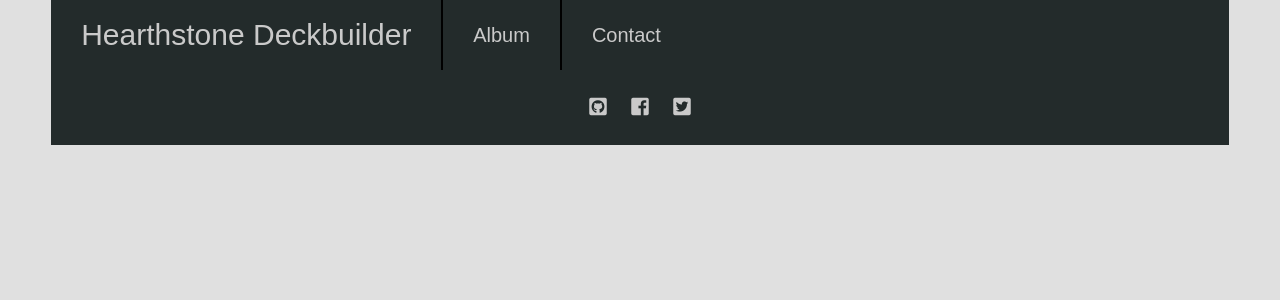
After one commit to konichiwas/hearthstone-deck-builder, a Django app: template builder/templates/builder/base.html in a window 1280 px wide. The commit adds this page. Shown: the top 300 px of the page. Run offline with Django 3.2, Linux system fonts and the light colour scheme; the template is opened without the code that fills it, so the values that code supplies are empty; style sheets or scripts are compiled from the project's sources; some libraries are stand-ins or nearby versions.

Commit message:
base with footer and header html and less

```diff
--- /dev/null
+++ b/builder/static/src/footer.less
@@ -0,0 +1,27 @@
+footer {
+	background-color: @gray-dark;
+
+	ul {
+		.reset-list;
+
+		padding: 26px 0;
+
+		text-align: center;
+
+		a {
+			display: block;
+
+			color: @gray;
+			font-size: 20px;
+			text-decoration: none;
+		}
+	}
+
+	li {
+		display: inline-block;
+
+		+ li {
+			margin-left: 20px;
+		}
+	}
+}
--- /dev/null
+++ b/builder/static/src/header.less
@@ -0,0 +1,42 @@
+header {
+	position: relative;
+	overflow: hidden;
+
+	background-color: @gray-dark;
+
+	.home-link {
+		display: inline-block;
+		padding: 20px 30px;
+		line-height: 1;
+
+		font-family: 'Hind', sans-serif;
+		font-size: 30px;
+		color: @gray;
+		text-decoration: none;
+	}
+
+	ul {
+		.reset-list;
+		.clearfix;
+
+		position: absolute;
+		top: 50%;
+		left: 390px;
+		transform: translateY(-50%);
+
+		a {
+			display: block;
+			border-left: 2px solid black;
+			padding: 26px 30px;
+
+			color: @gray;
+			font-size: 20px;
+			text-decoration: none;
+		}
+	}
+
+	li {
+		display: block;
+		float: left;
+	}
+}
--- a/builder/static/src/main.less
+++ b/builder/static/src/main.less
@@ -1,3 +1,5 @@
 @import 'normalize';
 @import 'generic';
 @import 'definitions';
+@import 'header';
+@import 'footer';
--- /dev/null
+++ b/builder/templates/builder/base.html
@@ -0,0 +1,20 @@
+<!doctype html>
+<html lang="en">
+<head>
+   	<meta charset="utf-8">
+   	<title>{% block title %}{% endblock %}</title>
+    <meta name="viewport" content="width=device-width, initial-scale=1">
+    {% load staticfiles %}
+    <link rel="stylesheet"
+          href="https://use.fontawesome.com/releases/v5.0.13/css/all.css"
+    integrity="sha384-DNOHZ68U8hZfKXOrtjWvjxusGo9WQnrNx2sqG0tfsghAvtVlRW3tvkXWZh58N9jp"      crossorigin="anonymous">
+    <link rel="stylesheet" type="text/css"
+    href="{% static 'builder/main.css' %}"/>
+</head>
+<body>
+	{% include "builder/includes/header.html" %}
+{% block body %}
+{% endblock %}
+	{% include "builder/includes/footer.html" %}
+</body>
+</html>
--- /dev/null
+++ b/builder/templates/builder/includes/footer.html
@@ -0,0 +1,13 @@
+<footer class="width-wrapper">
+	<nav>
+		<ul>
+			<li>
+				<a href="https://github.com/konichiwas">
+					<i class="fab fa-github-square"></i>
+				</a>
+			</li>
+			<li><a href="#"><i class="fab fa-facebook-square"></i></a></li>
+			<li><a href="#"><i class="fab fa-twitter-square"></i></a></li>
+		</ul>
+	</nav>
+</footer>
--- /dev/null
+++ b/builder/templates/builder/includes/header.html
@@ -0,0 +1,11 @@
+<header class="width-wrapper">
+	<nav>
+		<a class="home-link" href="{% url 'builder:index' %}">
+			Hearthstone Deckbuilder
+		</a>
+		<ul>
+			<li><a href="{% url 'builder:album' %}">Album</a></li>
+			<li><a href="{% url 'builder:contact' %}">Contact</a></li>
+		</ul>
+	</nav>
+</header>
```
